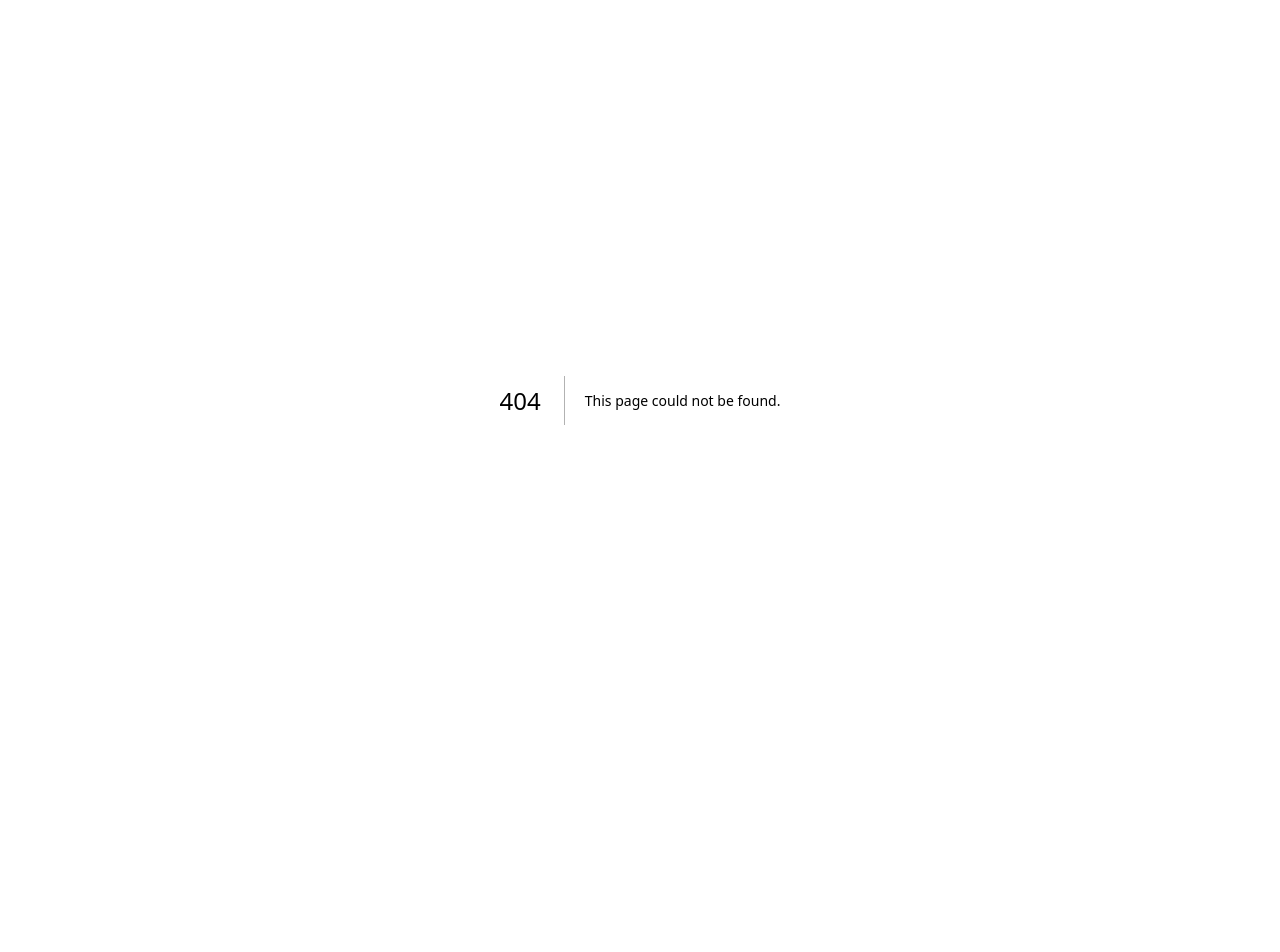
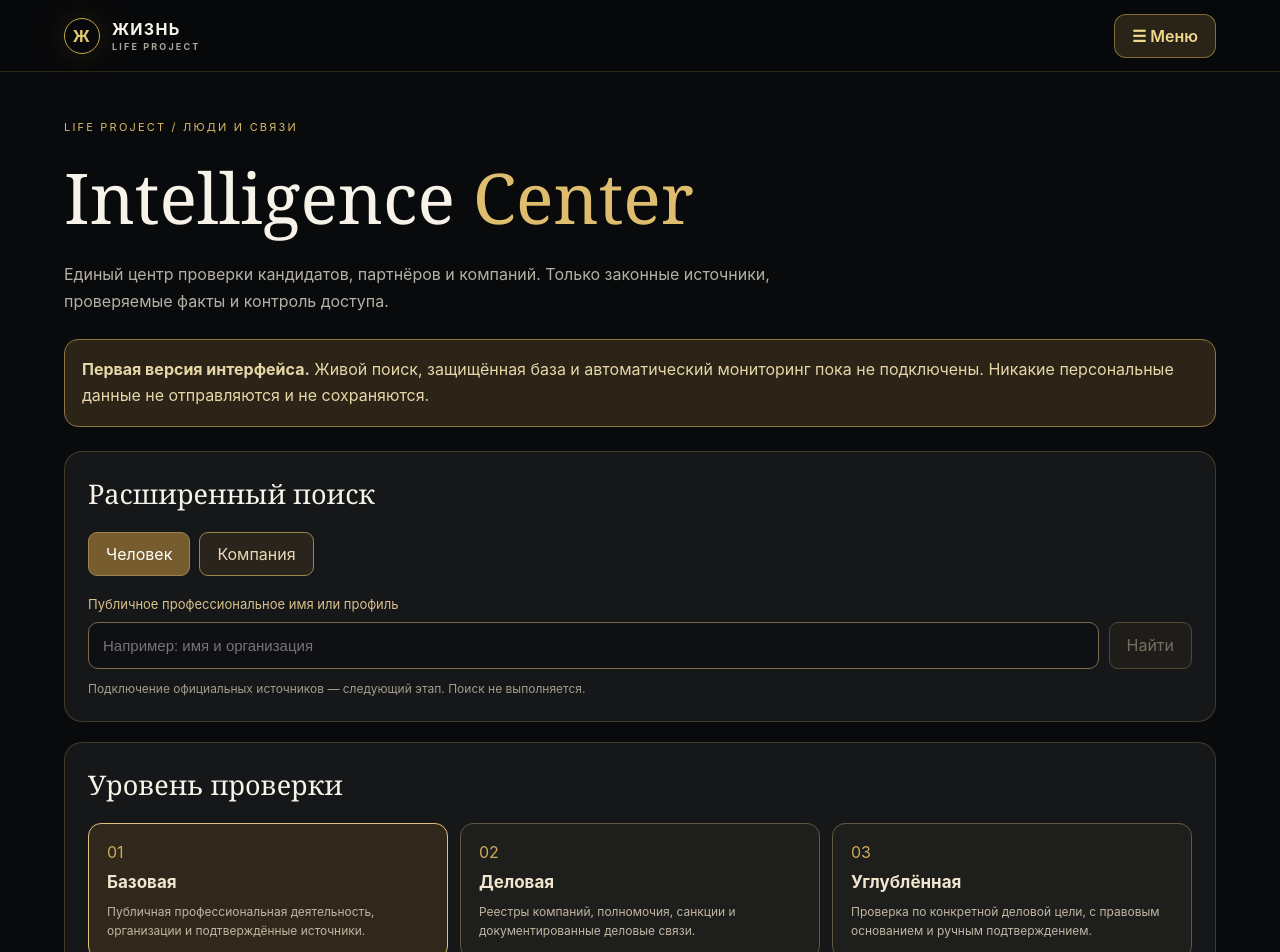
Before and after one commit to Igor-Samarin/life-project, a Next.js app: page /intelligence in a window 1280 px wide. Before the commit this address had no page. Shown: the top 952 px of the page. Before the commit the page ends 800 px from the top, so only its background shows below. Built offline with nearby package versions, Linux system fonts and the light colour scheme.

Commit message:
Add Intelligence Center safe UI scaffold

```diff
--- /dev/null
+++ b/pages/intelligence.js
@@ -0,0 +1,45 @@
+import {useState} from "react";
+import Link from "next/link";
+import Layout from "../components/Layout";
+
+const stages = ["Кандидат","На рассмотрении","Проверка","Партнёр","Архив"];
+const tiers = [
+  {title:"Базовая",body:"Публичная профессиональная деятельность, организации и подтверждённые источники."},
+  {title:"Деловая",body:"Реестры компаний, полномочия, санкции и документированные деловые связи."},
+  {title:"Углублённая",body:"Проверка по конкретной деловой цели, с правовым основанием и ручным подтверждением."}
+];
+export default function IntelligenceCenter(){
+ const [query,setQuery]=useState("");
+ const [type,setType]=useState("person");
+ const [tier,setTier]=useState(0);
+ return <Layout>
+  <div className="eyebrow">LIFE PROJECT / ЛЮДИ И СВЯЗИ</div>
+  <h1>Intelligence <em>Center</em></h1>
+  <p className="intro">Единый центр проверки кандидатов, партнёров и компаний. Только законные источники, проверяемые факты и контроль доступа.</p>
+  <div className="notice"><strong>Первая версия интерфейса.</strong> Живой поиск, защищённая база и автоматический мониторинг пока не подключены. Никакие персональные данные не отправляются и не сохраняются.</div>
+  <section className="panel">
+   <h2>Расширенный поиск</h2>
+   <div className="switch"><button className={type==="person"?"on":""} onClick={()=>setType("person")}>Человек</button><button className={type==="company"?"on":""} onClick={()=>setType("company")}>Компания</button></div>
+   <label htmlFor="intel-query">{type==="person"?"Публичное профессиональное имя или профиль":"Название компании или регистрационный номер"}</label>
+   <div className="search"><input id="intel-query" value={query} onChange={e=>setQuery(e.target.value)} placeholder={type==="person"?"Например: имя и организация":"Например: компания или IČO"} /><button disabled title="Источник данных ещё не подключён">Найти</button></div>
+   <small>Подключение официальных источников — следующий этап. Поиск не выполняется.</small>
+  </section>
+  <section className="panel"><h2>Уровень проверки</h2><div className="tiers">{tiers.map((item,i)=><button key={item.title} className={tier===i?"chosen":""} onClick={()=>setTier(i)}><span>0{i+1}</span><strong>{item.title}</strong><small>{item.body}</small></button>)}</div><p className="muted">Выбранный режим: {tiers[tier].title}. Проверка требует определённой цели и соответствующего правового основания.</p></section>
+  <section className="panel"><h2>Рабочая база контактов</h2><div className="stages">{stages.map((s,i)=><div key={s}><b>{String(i+1).padStart(2,"0")}</b><span>{s}</span><small>Нет записей</small></div>)}</div><p className="muted">Карточки кандидатов, деловые связи, проекты, история проверок и мониторинг появятся после подключения закрытой базы с авторизацией.</p></section>
+  <section className="panel"><h2>Принципы защиты</h2><p className="muted">Доступ владельца по умолчанию; другие участники только по явному разрешению. Подтверждение источников, сроки хранения, журнал доступа, исправление и удаление данных. Частная переписка, домашние адреса и скрытый сбор семейной информации не допускаются.</p><Link href="/projects/team" className="back">← Команда проектов</Link></section>
+  <style jsx>{`
+   .eyebrow{font-size:11px;letter-spacing:.2em;color:#d7b968;margin-bottom:15px}
+   h1{font:normal clamp(37px,6vw,70px) Georgia,serif;margin:0}h1 em{font-style:normal;color:#dfbd6e}
+   .intro{color:#b5b0a5;line-height:1.7;max-width:740px}
+   .notice{padding:17px;border:1px solid #8d7543;border-radius:14px;background:#2b2417;color:#e7d6a8;line-height:1.6;margin:24px 0}
+   .panel{padding:23px;border:1px solid #9b834455;border-radius:18px;background:#161719;margin:20px 0}
+   h2{font:normal 27px Georgia,serif;margin:0 0 20px}
+   .switch{display:flex;gap:9px;margin-bottom:20px}.switch button,.search button{border:1px solid #9d844d;background:#2a251c;color:#e9d9b3;border-radius:9px;padding:11px 17px;cursor:pointer}.switch .on{background:#765c2e;color:#fff}
+   label{display:block;color:#d9c18c;font-size:13px;margin-bottom:10px}.search{display:flex;gap:10px}.search input{flex:1;min-width:0;padding:14px;border:1px solid #7c6a4b;background:#0e1013;color:#fff;border-radius:10px;font-size:15px}.search button:disabled{opacity:.45;cursor:not-allowed}
+   small,.muted{font-size:12px;color:#a49c8c;line-height:1.6}.search+small{display:block;margin-top:10px}
+   .tiers,.stages{display:grid;grid-template-columns:repeat(3,minmax(0,1fr));gap:12px}.tiers button{text-align:left;display:flex;flex-direction:column;gap:10px;border:1px solid #62573f;border-radius:13px;background:#1e1e1d;color:#f0e6d0;padding:18px;cursor:pointer}.tiers button.chosen{border-color:#e1c27b;background:#30281b}.tiers span{color:#cba95d}.tiers strong{font-size:17px}.tiers small{color:#c0b6a3}
+   .stages{grid-template-columns:repeat(5,minmax(0,1fr))}.stages div{display:flex;flex-direction:column;gap:10px;border:1px solid #5c503b;border-radius:12px;padding:14px}.stages b{color:#e1c27b}.stages span{font-size:13px}.back{display:inline-block;margin-top:15px;color:#e1c27b}
+   @media(max-width:760px){.tiers{grid-template-columns:1fr}.stages{grid-template-columns:repeat(2,minmax(0,1fr))}.panel{padding:17px}.search{flex-direction:column}}
+  `}</style>
+ </Layout>
+}
```
